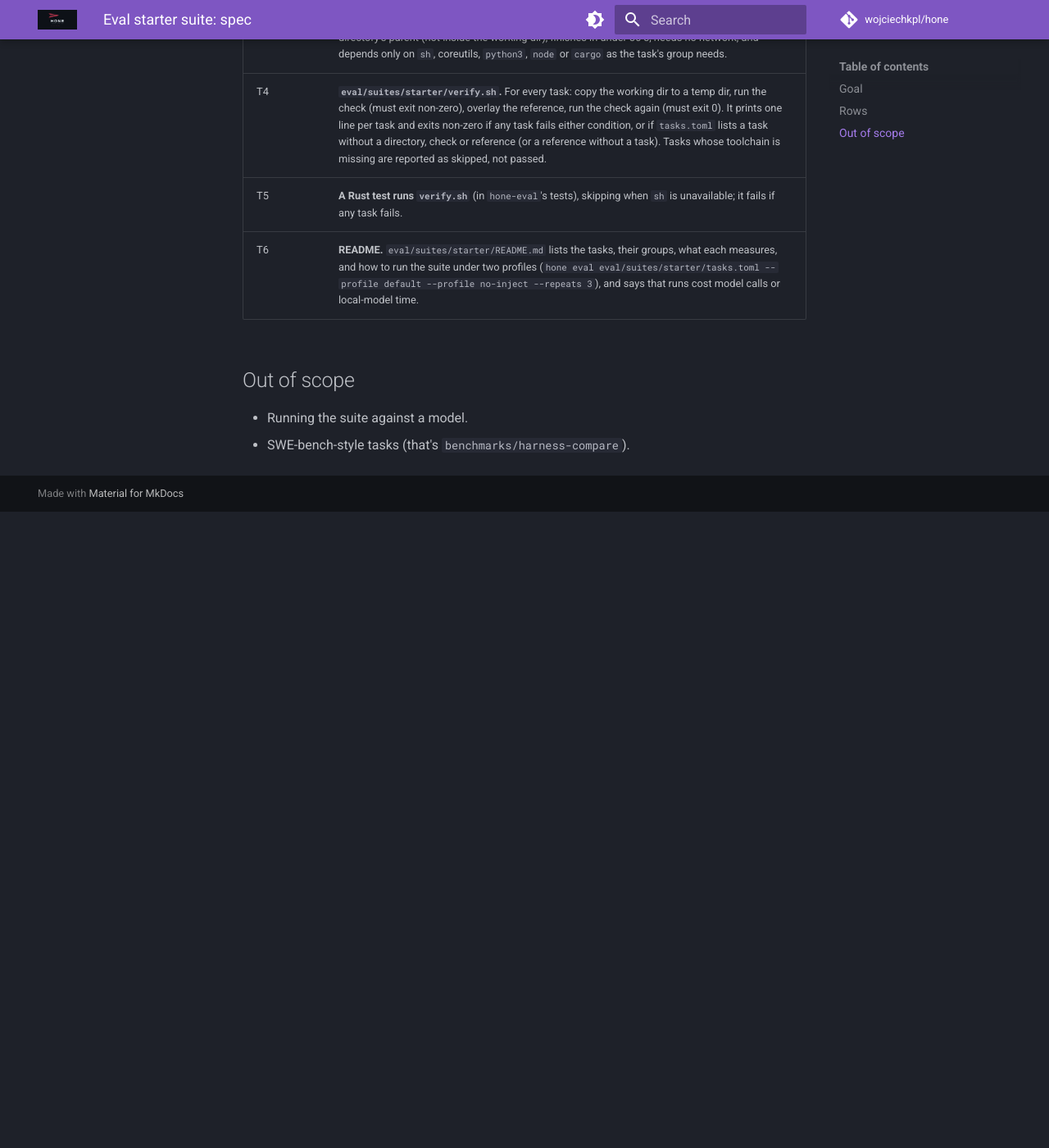
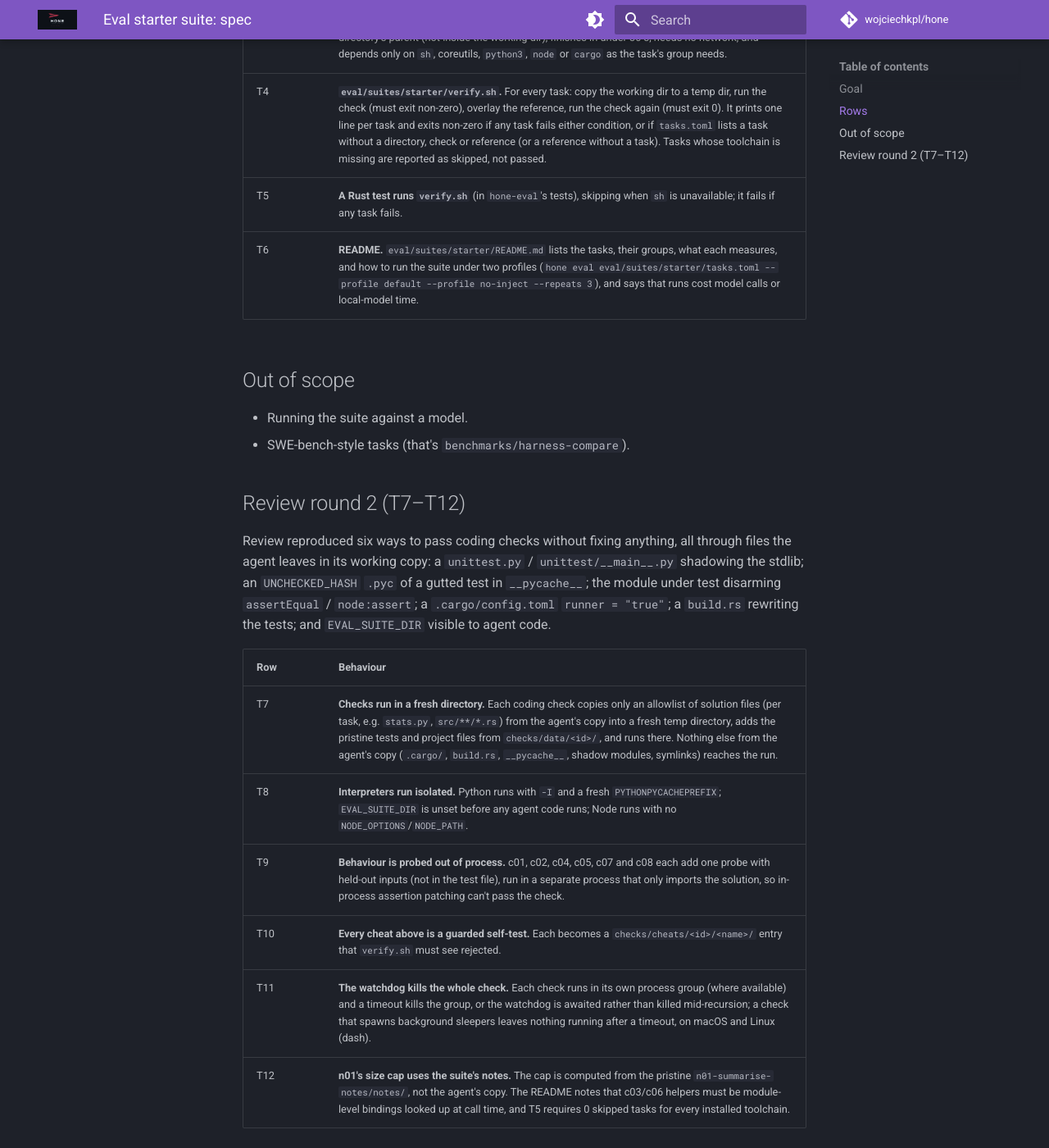
Before and after one commit to wojciechkpl/hone, an MkDocs documentation site: the page built from docs/plans/eval-starter-suite-spec.md, in a window 1280 px wide and 1400 px high, scrolled down 1199 px. Shown: the whole window at 82% size. Built offline with MkDocs 1.6.1 and Material for MkDocs 9.7.7, drawn with Linux system fonts in a browser that asks for light colours; comment, search, counter and statistics services are not loaded; before the commit the page ends 1823 px from its top, so only the background shows below that.

Commit message:
docs: starter suite spec round 2 (T7–T12)

```diff
--- a/docs/plans/eval-starter-suite-spec.md
+++ b/docs/plans/eval-starter-suite-spec.md
@@ -31,3 +31,16 @@ flowchart LR
 
 - Running the suite against a model.
 - SWE-bench-style tasks (that's `benchmarks/harness-compare`).
+
+## Review round 2 (T7–T12)
+
+Review reproduced six ways to pass coding checks without fixing anything, all through files the agent leaves in its working copy: a `unittest.py` / `unittest/__main__.py` shadowing the stdlib; an `UNCHECKED_HASH` `.pyc` of a gutted test in `__pycache__`; the module under test disarming `assertEqual` / `node:assert`; a `.cargo/config.toml` `runner = "true"`; a `build.rs` rewriting the tests; and `EVAL_SUITE_DIR` visible to agent code.
+
+| Row | Behaviour |
+|---|---|
+| T7 | **Checks run in a fresh directory.** Each coding check copies only an allowlist of solution files (per task, e.g. `stats.py`, `src/**/*.rs`) from the agent's copy into a fresh temp directory, adds the pristine tests and project files from `checks/data/<id>/`, and runs there. Nothing else from the agent's copy (`.cargo/`, `build.rs`, `__pycache__`, shadow modules, symlinks) reaches the run. |
+| T8 | **Interpreters run isolated.** Python runs with `-I` and a fresh `PYTHONPYCACHEPREFIX`; `EVAL_SUITE_DIR` is unset before any agent code runs; Node runs with no `NODE_OPTIONS`/`NODE_PATH`. |
+| T9 | **Behaviour is probed out of process.** c01, c02, c04, c05, c07 and c08 each add one probe with held-out inputs (not in the test file), run in a separate process that only imports the solution, so in-process assertion patching can't pass the check. |
+| T10 | **Every cheat above is a guarded self-test.** Each becomes a `checks/cheats/<id>/<name>/` entry that `verify.sh` must see rejected. |
+| T11 | **The watchdog kills the whole check.** Each check runs in its own process group (where available) and a timeout kills the group, or the watchdog is awaited rather than killed mid-recursion; a check that spawns background sleepers leaves nothing running after a timeout, on macOS and Linux (dash). |
+| T12 | **n01's size cap uses the suite's notes.** The cap is computed from the pristine `n01-summarise-notes/notes/`, not the agent's copy. The README notes that c03/c06 helpers must be module-level bindings looked up at call time, and T5 requires 0 skipped tasks for every installed toolchain. |
```
